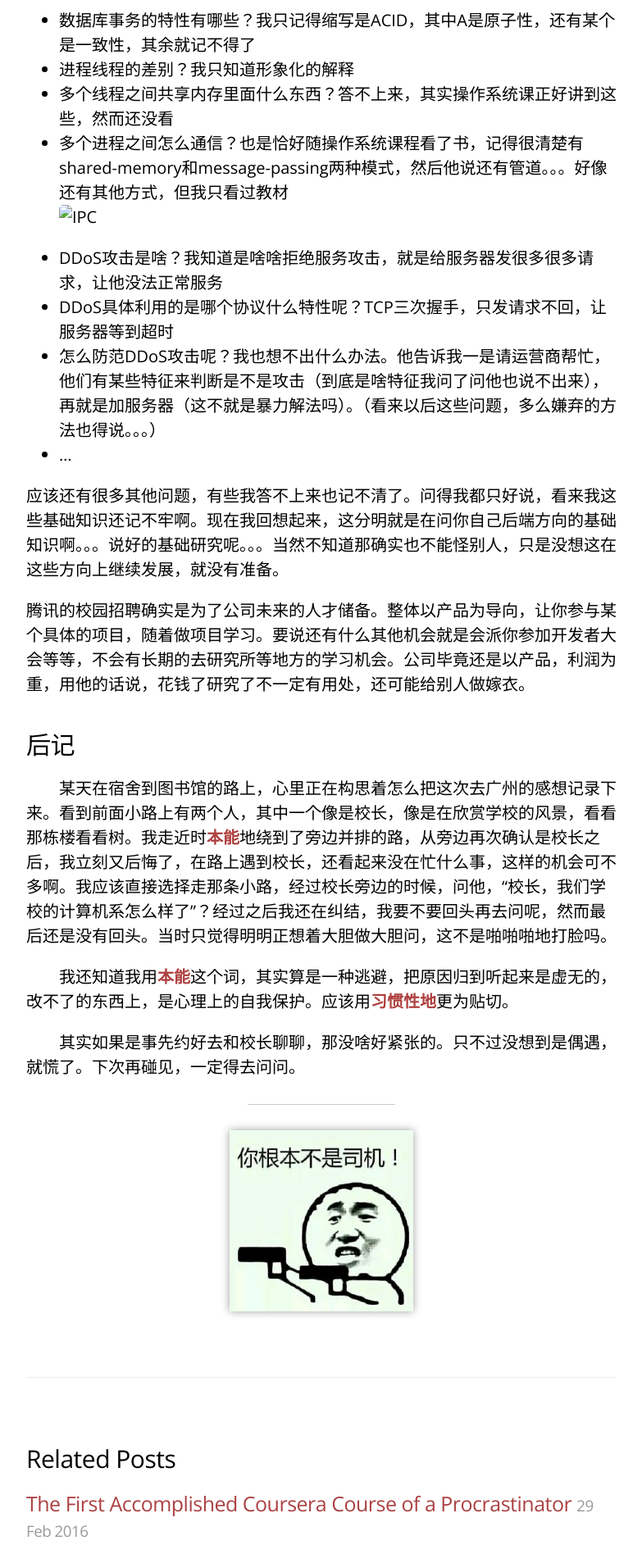
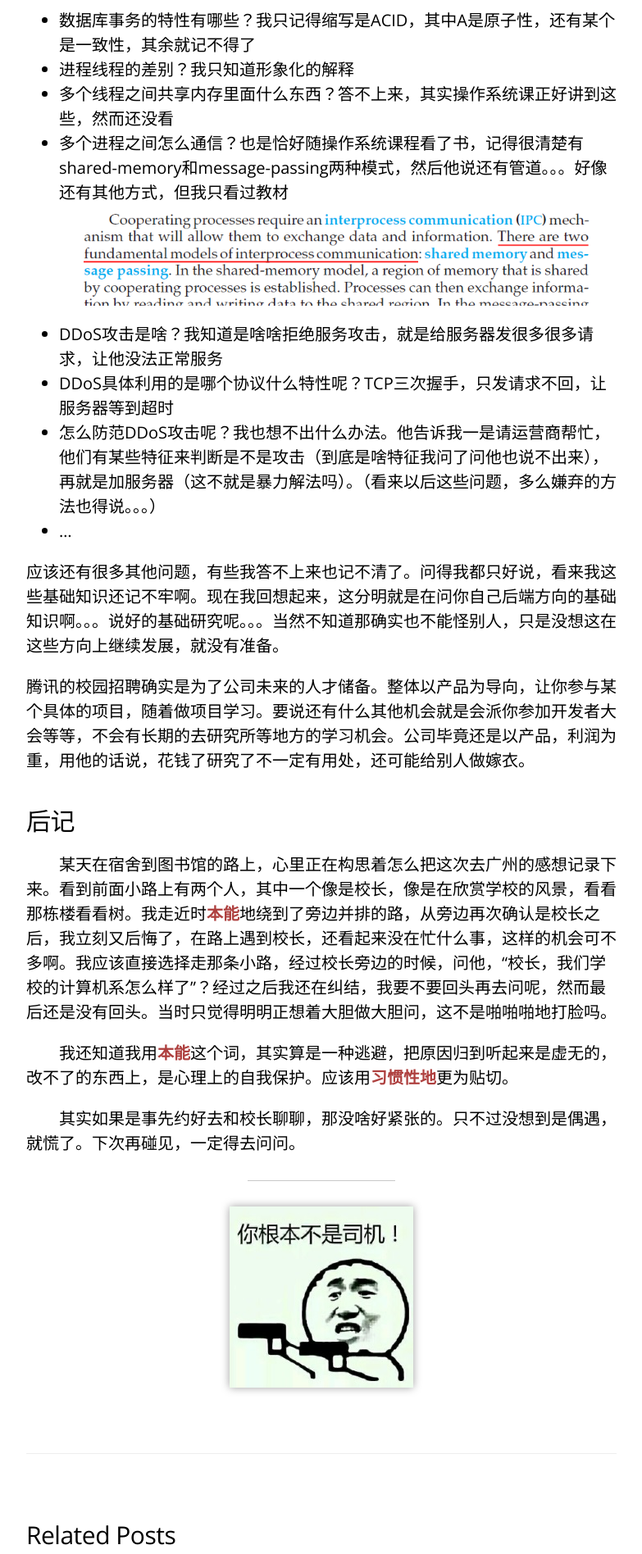
Before and after one commit to neilsustc/neilsustc.github.io, a Jekyll site: the page built from _posts/2016-04-17-tencent-interview.md, in a window 1280 px wide. Shown: the part 2564-4460 px from the top of the page at 82% size, without its empty margins (248-1031 px from the left). Built offline with Jekyll 4.4.1, drawn with Linux system fonts in a browser that asks for light colours; some web fonts are replaced.

Commit message:
img path

```diff
--- a/_posts/2016-04-17-tencent-interview.md
+++ b/_posts/2016-04-17-tencent-interview.md
@@ -42,7 +42,7 @@ title: 没时间解释了，快上车
 - 进程线程的差别？我只知道形象化的解释
 - 多个线程之间共享内存里面什么东西？答不上来，其实操作系统课正好讲到这些，然而还没看
 - 多个进程之间怎么通信？也是恰好随操作系统课程看了书，记得很清楚有shared-memory和message-passing两种模式，然后他说还有管道。。。好像还有其他方式，但我只看过教材
-  ![IPC](imgs/ipc.png)
+  ![IPC](/static/imgs/ipc.png)
 - DDoS攻击是啥？我知道是啥啥拒绝服务攻击，就是给服务器发很多很多请求，让他没法正常服务
 - DDoS具体利用的是哪个协议什么特性呢？TCP三次握手，只发请求不回，让服务器等到超时
 - 怎么防范DDoS攻击呢？我也想不出什么办法。他告诉我一是请运营商帮忙，他们有某些特征来判断是不是攻击（到底是啥特征我问了问他也说不出来），再就是加服务器（这不就是暴力解法吗）。（看来以后这些问题，多么嫌弃的方法也得说。。。）
```
